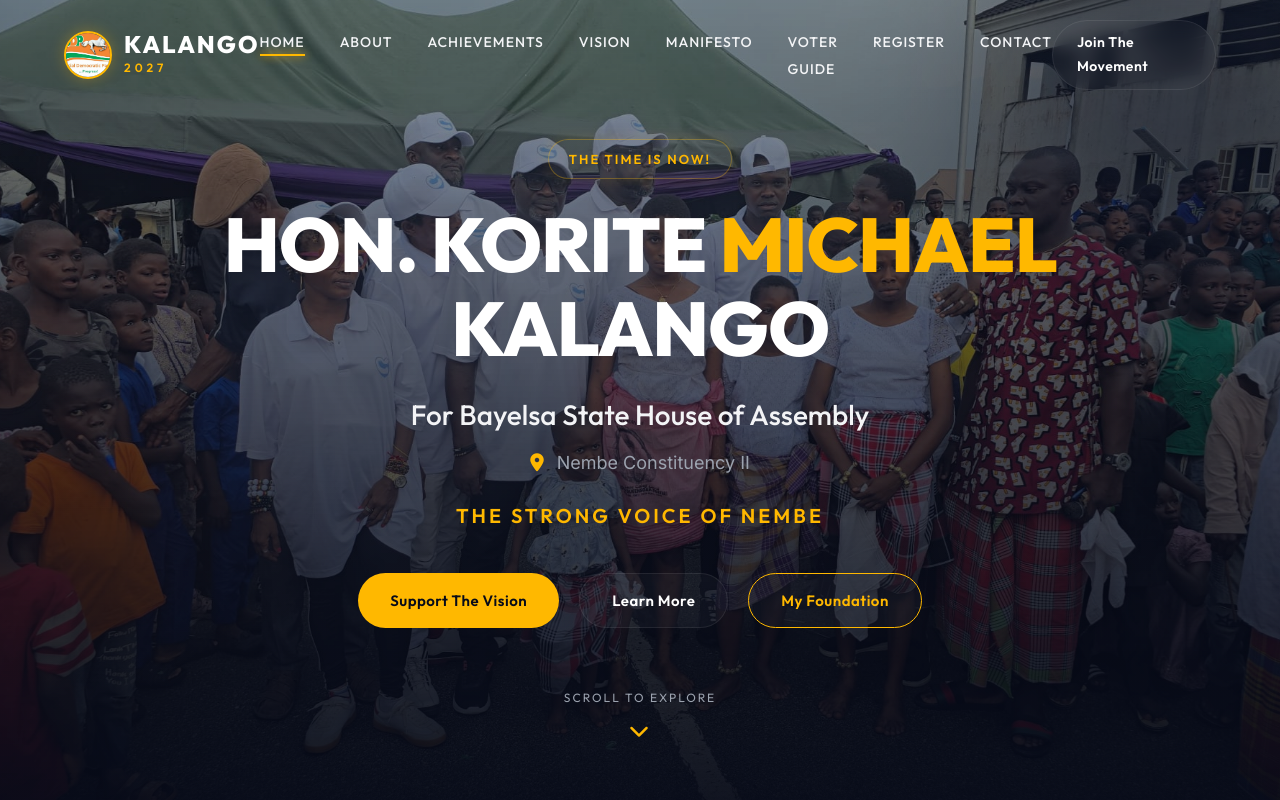
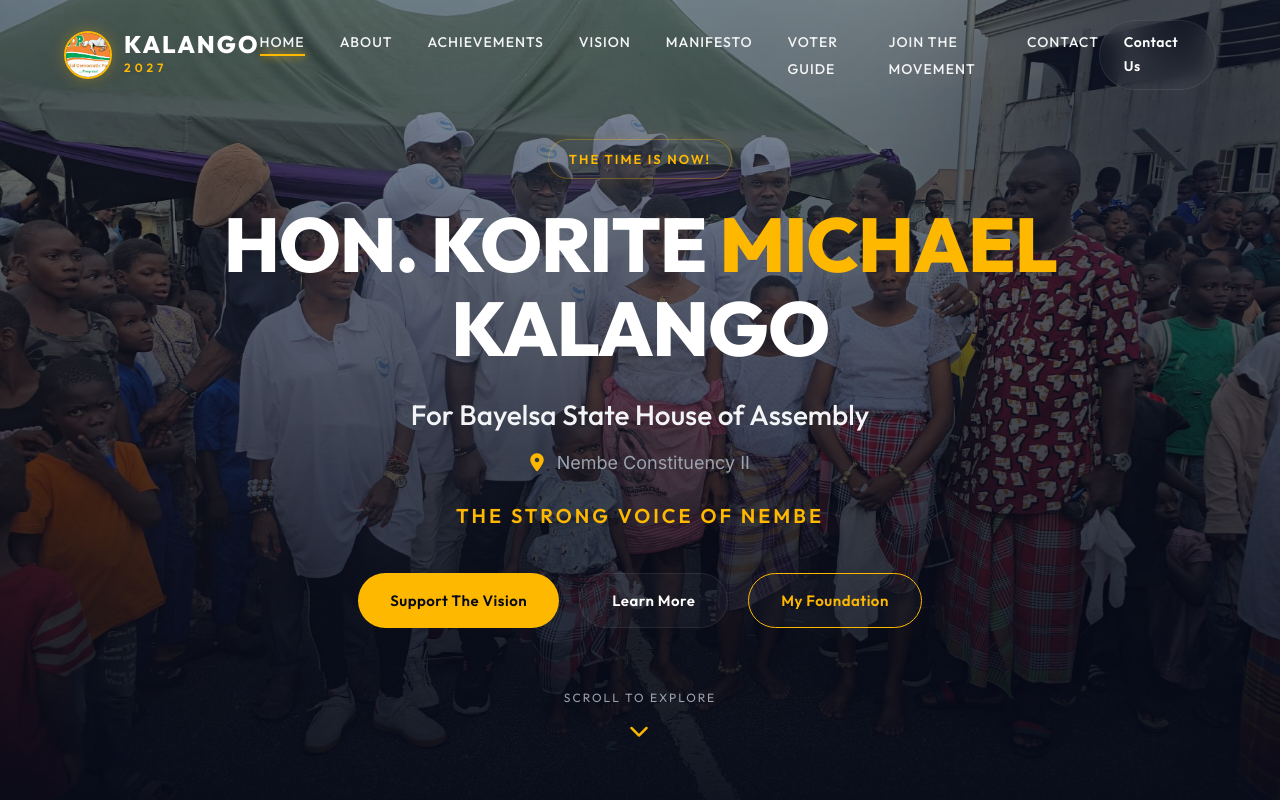
Before and after one commit to Ibrahimdev200/hon-kalango-registration, a website: page index.html in a window 1280 px wide. Shown: the top 800 px of the page. Drawn offline with Linux system fonts and the light colour scheme.

Commit message:
Update navigation labels: Rename Register menu link to Join The Movement, and header button to Contact Us

```diff
--- a/index.html
+++ b/index.html
@@ -42,11 +42,11 @@
                     <li><a href="#vision">Vision</a></li>
                     <li><a href="#manifesto">Manifesto</a></li>
                     <li><a href="#voter-education">Voter Guide</a></li>
-                    <li><a href="register.html">Register</a></li>
+                    <li><a href="register.html">Join The Movement</a></li>
                     <li><a href="#contact">Contact</a></li>
                 </ul>
             </nav>
-            <a href="register.html" class="btn btn-nav btn-glass">Join The Movement</a>
+            <a href="#contact" class="btn btn-nav btn-glass">Contact Us</a>
         </div>
     </header>
 
```
